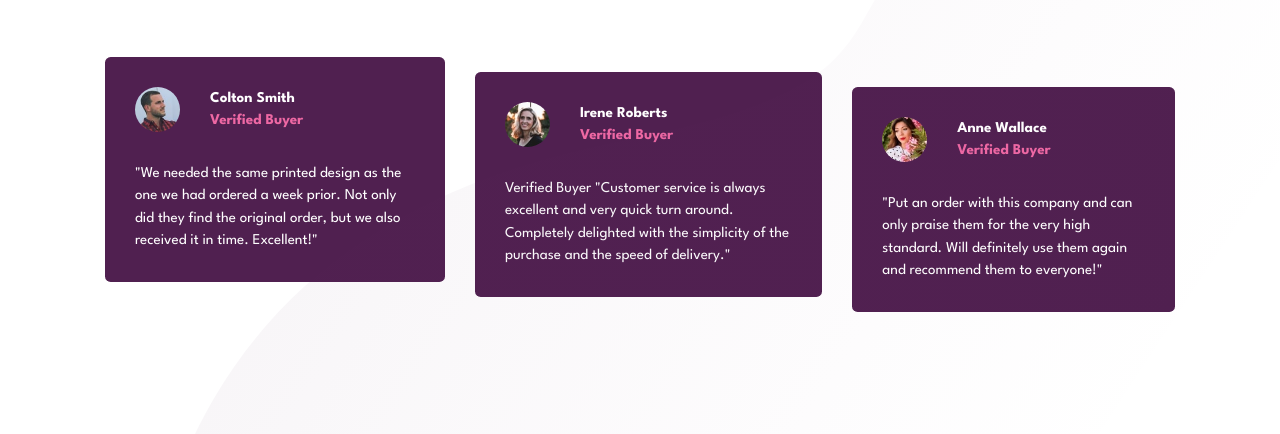
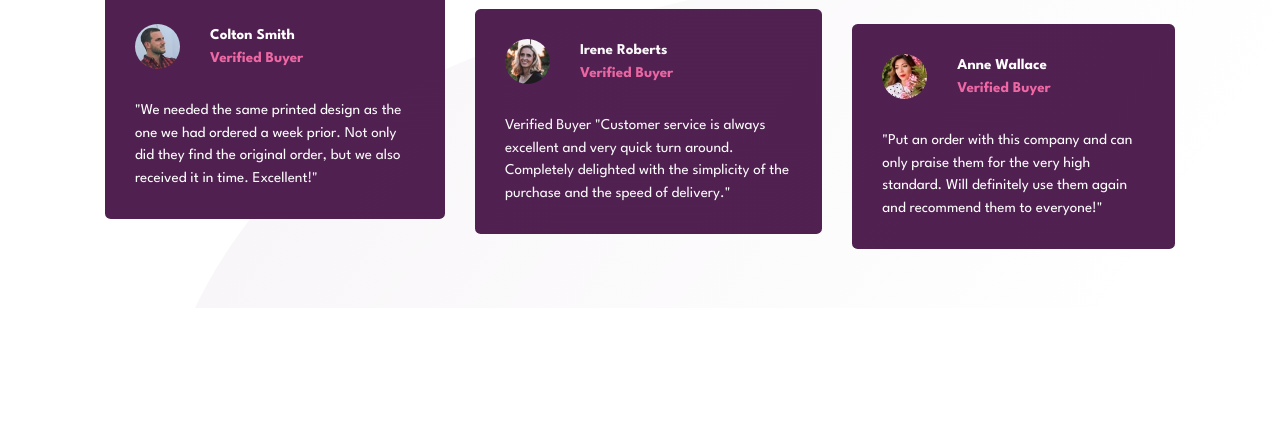
Before and after one commit to sthitaprajna-mishra/social-proof-section, a plain HTML site: page index.html in a window 1280 px wide. Shown: the part 366-800 px from the top of the page. Drawn offline with Linux system fonts and the light colour scheme.

Commit message:
bg update

```diff
--- a/index.html
+++ b/index.html
@@ -20,7 +20,7 @@
     <title>Frontend Mentor | Social proof section</title>
   </head>
   <body
-    class="font-spartan flex flex-col md:flex-row md:justify-center md:items-center md:min-h-screen"
+    class="font-spartan flex flex-col md:flex-row md:justify-center md:items-center"
   >
     <img
       class="absolute top-0 left-0 md:hidden"
@@ -33,7 +33,7 @@
       alt="bg-pattern-top-desktop"
     />
     <img
-      class="hidden absolute bottom-0 right-0 md:block"
+      class="hidden absolute bottom-auto right-0 md:block"
       src="./images/bg-pattern-bottom-desktop.svg"
       alt="bg-pattern-bottom-desktop"
     />
```
Also changed, not shown: dist/output.css.
